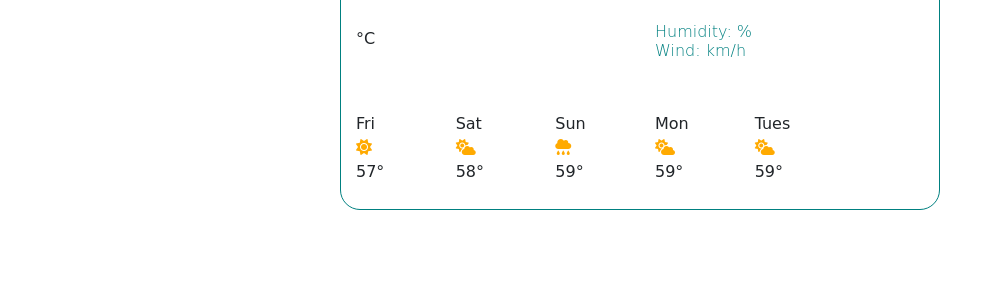
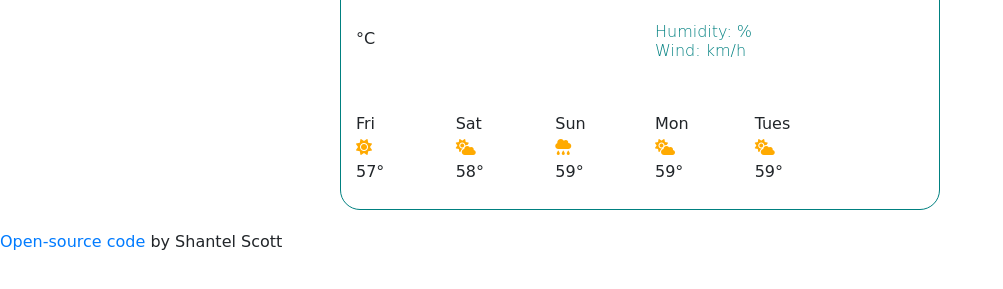
Before and after one commit to haiku143/SheCodes-Weather-App, a plain HTML site: page index.html in a window 1280 px wide. Shown: the part 135-424 px from the top of the page, without its empty margins (0-1003 px from the left). Drawn offline with nearby package versions, Linux system fonts and the light colour scheme; a web font is replaced by a local one.

Commit message:
added hyperlink
linked to github

```diff
--- a/index.html
+++ b/index.html
@@ -120,6 +120,8 @@
       </div>
 
     </div>
+    <p><a href="https://github.com/haiku143/SheCodes-Weather-App
+    ">Open-source code</a> by Shantel Scott</p>
     <script src="script.js"></script>
   </body>
 </html>
```
